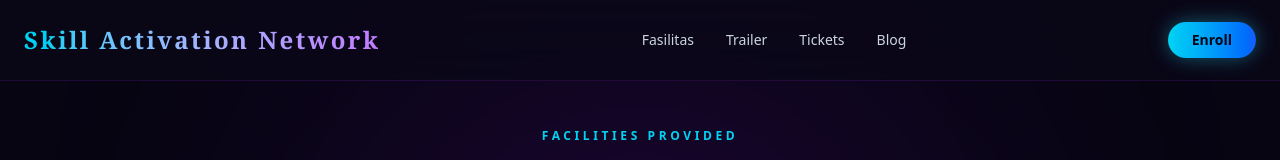
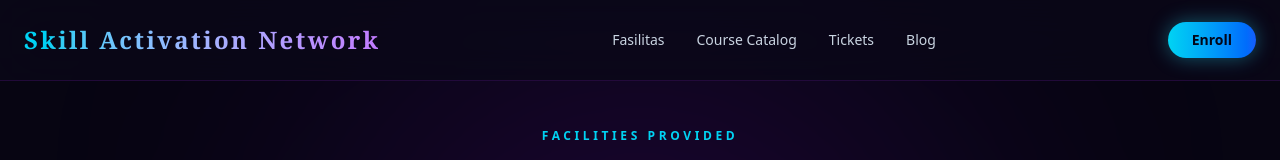
Before and after one commit to FebrianyRenata02/SAN-Academy-Bootcamp, a React (Vite) app: page / in a window 1280 px wide. Shown: the top 160 px of the page. Built offline with nearby package versions, Linux system fonts and the light colour scheme.

Commit message:
Update App.tsx

```diff
--- a/src/App.tsx
+++ b/src/App.tsx
@@ -156,7 +156,7 @@ export const App: React.FC = () => {
 
           <nav className="hidden md:flex items-center gap-8 text-sm font-medium text-slate-300">
             <a href="#planets" className="hover:text-cyan-400 transition-colors">Fasilitas</a>
-            <a href="#trailer" className="hover:text-cyan-400 transition-colors">Trailer</a>
+            <a href="#trailer" className="hover:text-cyan-400 transition-colors">Course Catalog</a>
             <a href="#tickets" className="hover:text-cyan-400 transition-colors">Tickets</a>
             <a href="#blog" className="hover:text-cyan-400 transition-colors">Blog</a>
           </nav>
```
